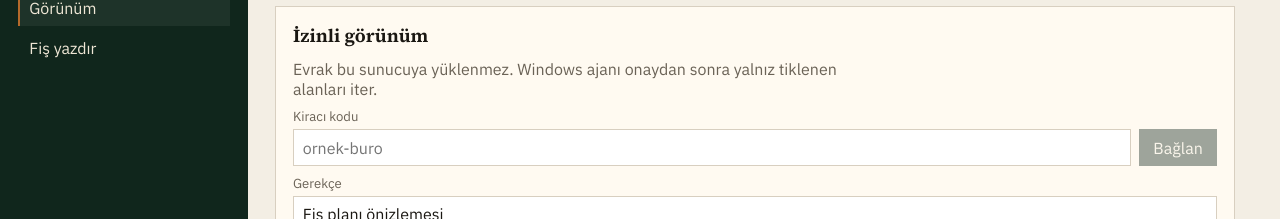
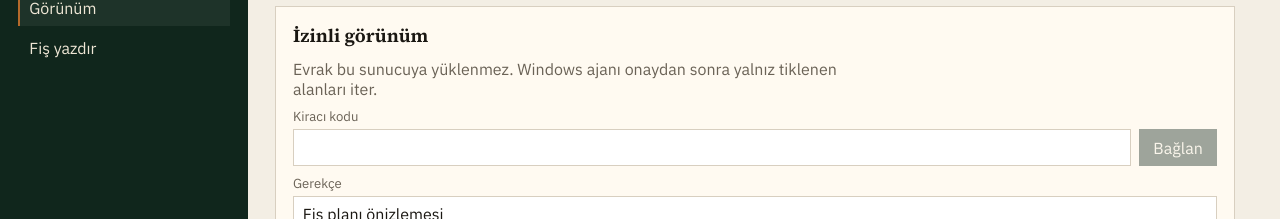
Before and after one commit to kaosarchitecture/kimici, a React (Vite) app in the folder apps/admin-ui/: page / in a window 1280 px wide. Shown: the part 99-318 px from the top of the page. Built offline with nearby package versions, Linux system fonts and the light colour scheme; no server answers.

Commit message:
chore: drop the product-facing sample tenant placeholder
The view desk stays empty until a real tenant connects. Test fixtures
are unchanged; DEMO identities remain rejected on the live path.

Co-authored-by: kaosarchitecture <kaosarchitecture@users.noreply.github.com>

```diff
--- a/apps/admin-ui/src/pages/View.tsx
+++ b/apps/admin-ui/src/pages/View.tsx
@@ -109,7 +109,7 @@ export function View() {
             id="tenant"
             type="text"
             value={tenantDraft}
-            placeholder="ornek-buro"
+            autoComplete="off"
             onChange={(event) => setTenantDraft(event.target.value)}
             onKeyDown={(event) => {
               if (event.key === "Enter") applyTenant();
```
Also changed, not shown: 1 other file (tests, documents, lock files or other folders).
